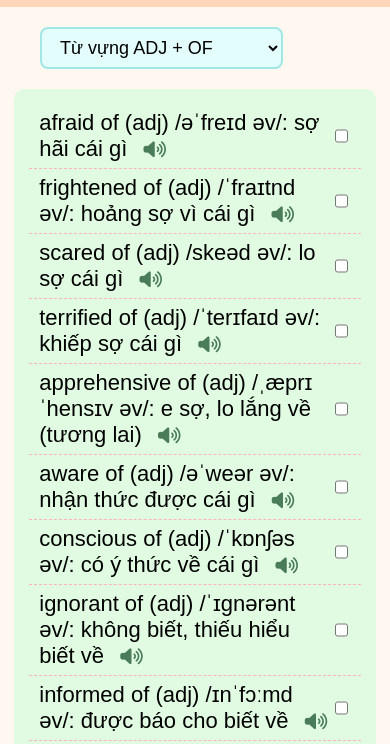
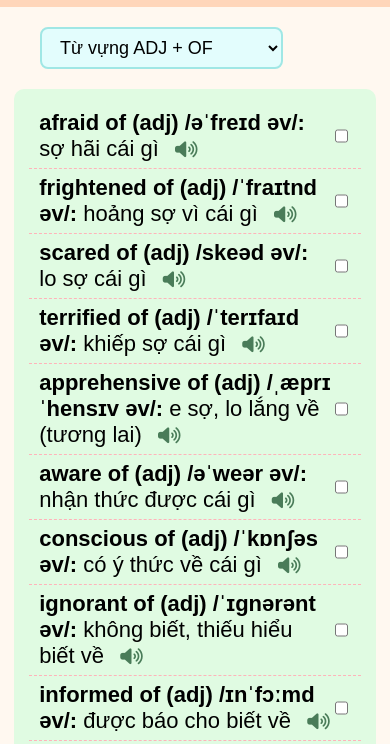
Before and after one commit to ketng91/TuvungTHPTQG-Topic-Cum-Gioi-tu, a plain HTML site: page index.html in a window 390 px wide. Shown: the part 83-827 px from the top of the page. Drawn offline with Linux system fonts and the light colour scheme.

Commit message:
Add files via upload

```diff
--- a/index.html
+++ b/index.html
@@ -237,6 +237,40 @@ select {
 
 .speaker-icon:hover{
   color:#ff6b6b;
+}
+
+.word-text{
+    display:flex;
+    align-items:flex-start;
+    width:100%;
+}
+
+.en-word{
+    width:420px;      /* chỉnh tăng giảm */
+    flex-shrink:0;
+    font-weight:600;
+}
+
+.vn-word{
+    flex:1;
+}
+@media (max-width:768px){
+
+  .word-text{
+      display:inline;
+  }
+
+  .en-word{
+      width:auto;
+      min-width:auto;
+      display:inline;
+      font-weight:600;
+  }
+
+  .vn-word{
+      display:inline;
+  }
+
 }
 
   .confetti {
@@ -989,15 +1023,21 @@ function renderWords(){
     box.innerHTML += `
       <div class="word-row">
 
-        <span>
-          ${item.en}: ${item.vn}
+<span class="word-text">
 
-          <i class="fa-solid fa-volume-high speaker-icon"
-             onclick="event.stopPropagation();speakWord(\`${item.en}\`)">
-          </i>
+  <span class="en-word">
+    ${item.en}:
+  </span>
 
-        </span>
+  <span class="vn-word">
+    ${item.vn}
+  </span>
 
+  <i class="fa-solid fa-volume-high speaker-icon"
+     onclick="event.stopPropagation();speakWord(\`${item.en}\`)">
+  </i>
+
+</span>
         <input
           type="checkbox"
           ${item.tick ? "checked" : ""}
```
